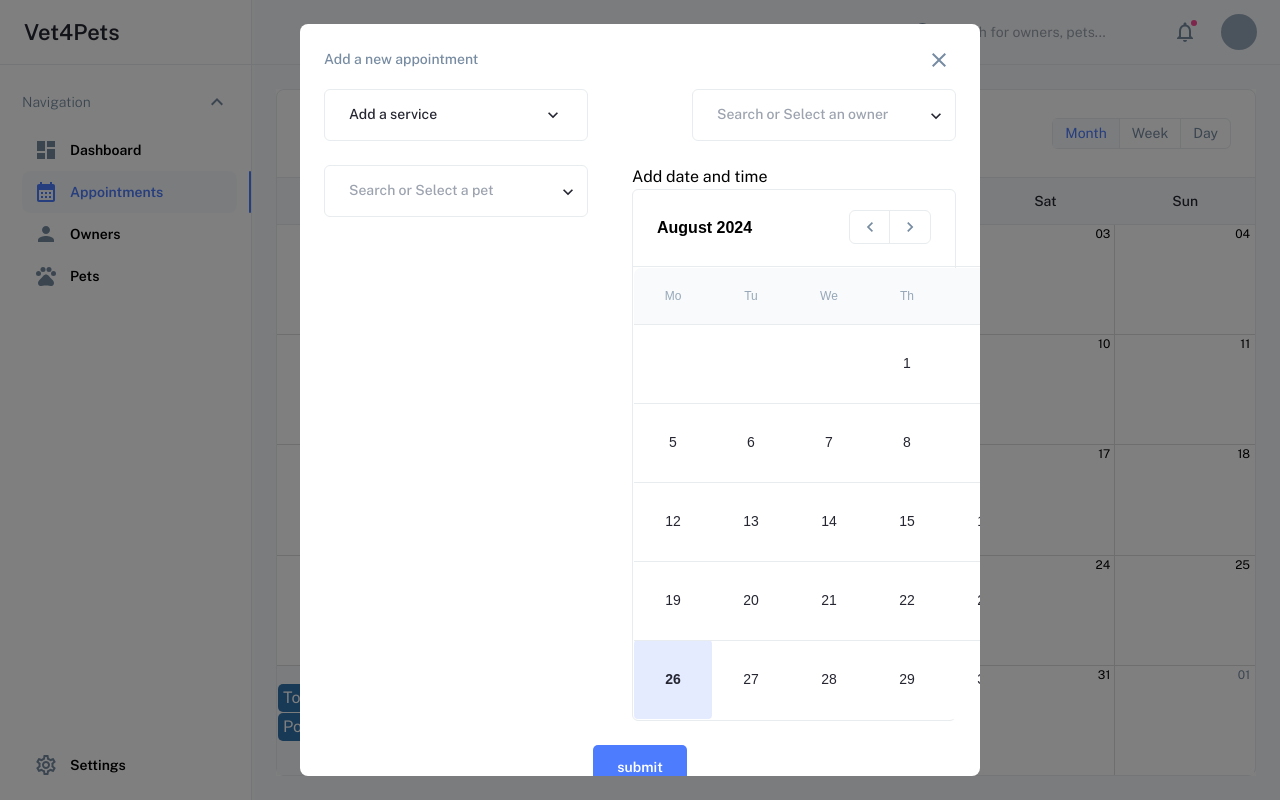
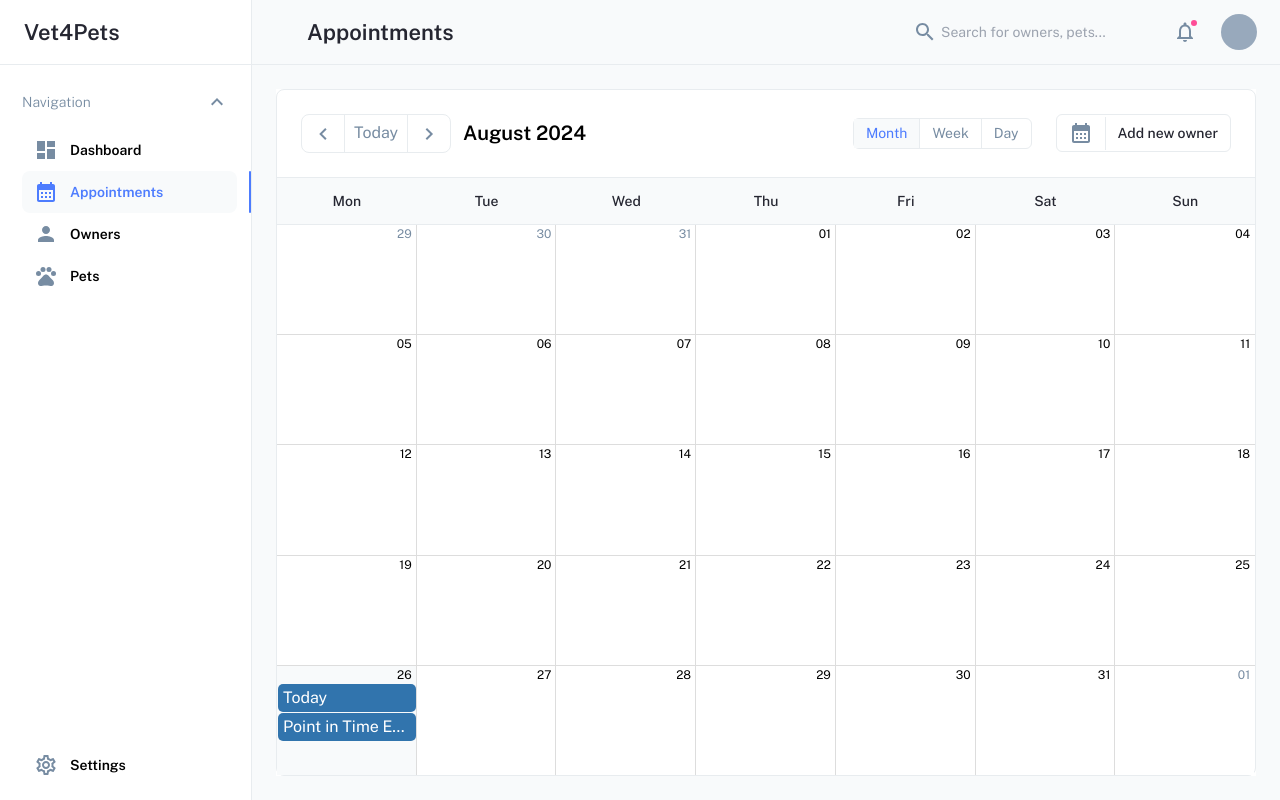
Before and after one commit to everydaycode20/vet4pets, a React (Vite) app in the folder client_/: page /appointments in a window 1280 px wide. Built offline with nearby package versions, Linux system fonts and the light colour scheme.

Commit message:
update appointments page

```diff
--- a/client_/src/components/add-owner/add-owner.tsx
+++ b/client_/src/components/add-owner/add-owner.tsx
@@ -4,9 +4,6 @@ import {
   Drawer,
   DrawerBody,
   DrawerContent,
-  DrawerDescription,
-  DrawerHeader,
-  DrawerTitle,
 } from "../../components/drawer/drawer";
 
 import AddOwnerContent from "./add-owner-content";
@@ -34,12 +31,6 @@ export default function AddOwner() {
           <DrawerContent
             className={JoinClasses("", styles["add-owner-content-container"])}
           >
-            <DrawerHeader>
-              <DrawerTitle className="justify-end"></DrawerTitle>
-
-              <DrawerDescription className="mt-1 text-sm"></DrawerDescription>
-            </DrawerHeader>
-
             <DrawerBody>
               <AddOwnerContent />
             </DrawerBody>
--- a/client_/src/components/calendar/calendar.module.scss
+++ b/client_/src/components/calendar/calendar.module.scss
@@ -1,12 +1,17 @@
 @import "../../assets/scss/colors/colors";
 
 .toolbar {
-  padding: 24px;
+  flex: 1;
 
   span {
     font-size: 20px;
     line-height: 30px;
     margin-left: 12px;
+  }
+
+  &-container {
+    padding: 24px;
+    column-gap: 24px;
   }
 }
 
@@ -56,3 +61,26 @@
   background-color: $light-gray-3;
   color: $blue;
 }
+
+.add-appointment-container {
+  button {
+    font-size: 14px;
+    line-height: 21px;
+    border: 1px solid $light-gray;
+    background-color: white;
+    border-radius: 6px;
+
+    div {
+      padding: 6px 12px;
+    }
+
+    span {
+      padding: 6px 12px;
+      border-left: 1px solid $light-gray;
+    }
+
+    &:active {
+      background-color: $light-gray-3;
+    }
+  }
+}
--- a/client_/src/components/calendar/calendar.tsx
+++ b/client_/src/components/calendar/calendar.tsx
@@ -1,14 +1,18 @@
 import { useMemo, useState, useCallback } from "react";
+import { useAtom } from "jotai";
 import { Calendar, dayjsLocalizer, SlotInfo } from "react-big-calendar";
 import dayjs from "dayjs";
 
 import NavigateBeforeOutlinedIcon from "@mui/icons-material/NavigateBeforeOutlined";
 import NavigateNextOutlinedIcon from "@mui/icons-material/NavigateNextOutlined";
+import CalendarMonthIcon from "@mui/icons-material/CalendarMonth";
 
 import JoinClasses from "../../utils/join-classes";
 
 import styles from "./calendar.module.scss";
 import "./calendar.scss";
+
+import { addAppointmentState } from "../../routes/appointments/appointments";
 
 dayjs.Ls.en.weekStart = 1;
 const localizer = dayjsLocalizer(dayjs);
@@ -75,6 +79,8 @@ function Toolbar({
 }) {
   const views = ["Month", "Week", "Day"];
 
+  const [state, setState] = useAtom(addAppointmentState);
+
   const back = () => {
     onNavigate("PREV");
   };
@@ -94,6 +100,7 @@ function Toolbar({
   };
 
   return (
+    <div className={JoinClasses("flex justify-between items-center", styles["toolbar-container"])}>
       <div className={JoinClasses("flex items-center", styles.toolbar)}>
         <div className={JoinClasses("flex", styles["buttons-container"])}>
           <button type="button" onClick={back}>
@@ -131,6 +138,26 @@ function Toolbar({
               </button>
             );
           })}
+        </div>
+      </div>
+
+      <div
+        className={JoinClasses(
+          "flex justify-end",
+          styles["add-appointment-container"]
+        )}
+      >
+        <button
+          className="flex items-center"
+          type="button"
+          onClick={() => setState(true)}
+        >
+          <div>
+            <CalendarMonthIcon htmlColor="#778CA2" />
+          </div>
+
+          <span className="font-medium text-black">Add new owner</span>
+        </button>
       </div>
     </div>
   );
--- a/client_/src/components/table/table.scss
+++ b/client_/src/components/table/table.scss
@@ -1,6 +1,6 @@
 @import "../../assets/scss/colors/colors";
 
-table {
+table.table-container {
   border-radius: 8px 8px 0 0;
   border-spacing: 0px;
   border-collapse: separate;
--- a/client_/src/components/table/table.tsx
+++ b/client_/src/components/table/table.tsx
@@ -58,7 +58,7 @@ export default function Table({ data, columns, pagesSize = 25 }: ITable) {
 
   return (
     <div>
-      <table className="w-full max-h-full">
+      <table className="w-full max-h-full table-container">
         <thead>
           {table.getHeaderGroups().map((headerGroup) => (
             <tr key={headerGroup.id}>
--- a/client_/src/routes/appointments/appointments.module.scss
+++ b/client_/src/routes/appointments/appointments.module.scss
@@ -1,3 +1,7 @@
+@import "../../assets/scss/colors/colors";
+@import "../../assets/scss/variables";
+@import "../../assets/scss/breakpoints";
+
 .container {
   border-radius: 8px;
   padding: 18px 24px;
@@ -28,3 +32,36 @@
 .submit-btn {
   margin-top: 24px;
 }
+
+.add-appointments-content-container {
+  max-width: fit-content;
+  width: 100%;
+  border-right: 1px solid $light-gray;
+  border-radius: 10px;
+}
+
+.title {
+  font-size: 22px;
+  line-height: 32px;
+  padding: 16px 0 16px 24px;
+  border-bottom: 1px solid $light-gray;
+}
+
+.form-container {
+  padding: 24px;
+  height: 100%;
+
+  form {
+    display: flex;
+    flex-direction: column;
+    row-gap: 12px;
+  }
+
+  &-row {
+    column-gap: 12px;
+
+    @include media-down(sm2) {
+      flex-direction: column;
+    }
+  }
+}
--- a/client_/src/routes/appointments/appointments.tsx
+++ b/client_/src/routes/appointments/appointments.tsx
@@ -1,8 +1,18 @@
 import { useState } from "react";
+import { atom, useAtom } from "jotai";
 
 import { useForm, SubmitHandler, Controller } from "react-hook-form";
 import { zodResolver } from "@hookform/resolvers/zod";
 import { object, string, number, date } from "zod";
+
+import {
+  Drawer,
+  DrawerBody,
+  DrawerContent,
+  DrawerDescription,
+  DrawerHeader,
+  DrawerTitle,
+} from "../../components/drawer/drawer";
 
 import Modal from "../../components/modal/modal";
 import CalendarExtended from "../../components/calendar/calendar";
@@ -16,41 +26,34 @@ import JoinClasses from "../../utils/join-classes";
 
 import styles from "./appointments.module.scss";
 
+export const addAppointmentState = atom(false);
+
 export default function Appointments() {
-  const [open, setOpen] = useState(true);
+  const [state, setState] = useAtom(addAppointmentState);
 
   return (
     <section className="h-full">
       <CalendarExtended />
 
-      <Modal open={open} setOpen={setOpen}>
-        <div className={JoinClasses("bg-white", styles.container)}>
-          <div
+      <Drawer
+        open={state}
+        onOpenChange={(modalOpened) => {
+          if (modalOpened === false) {
+            setState(false);
+          }
+        }}
+      >
+        <DrawerContent
           className={JoinClasses(
-              "flex items-center justify-between",
-              styles.close
+            "",
+            styles["add-appointments-content-container"]
           )}
         >
-            <h2 className="font-medium text-light-gray-4">
-              Add a new appointment
-            </h2>
-
-            <button
-              className="btn-hover"
-              type="button"
-              onClick={() => setOpen(false)}
-            >
-              <span className="sr-only">close</span>
-
-              <CloseOutlinedIcon htmlColor="#778CA2" />
-            </button>
-          </div>
-
-          <div>
+          <DrawerBody>
             <Form />
-          </div>
-        </div>
-      </Modal>
+          </DrawerBody>
+        </DrawerContent>
+      </Drawer>
     </section>
   );
 }
@@ -112,11 +115,8 @@ function Form() {
   });
 
   return (
-    <div>
+    <div className={JoinClasses("", styles["form-container"])}>
       <form onSubmit={handleSubmit(onSubmit)}>
-        <div
-          className={JoinClasses("flex justify-between", styles["form-row"])}
-        >
         <Controller
           name="service"
           control={control}
@@ -157,9 +157,7 @@ function Form() {
             );
           }}
         />
-        </div>
 
-        <div className={JoinClasses("flex justify-between")}>
         <Controller
           name="pet"
           control={control}
@@ -189,9 +187,10 @@ function Form() {
 
           <DatePicker />
         </div>
-        </div>
 
-        <div className={JoinClasses("flex justify-center", styles["submit-btn"])}>
+        <div
+          className={JoinClasses("flex justify-center", styles["submit-btn"])}
+        >
           <button className="blue-btn" type="submit">
             submit
           </button>
```
Lines whose indentation alone changed are shown as unchanged.
